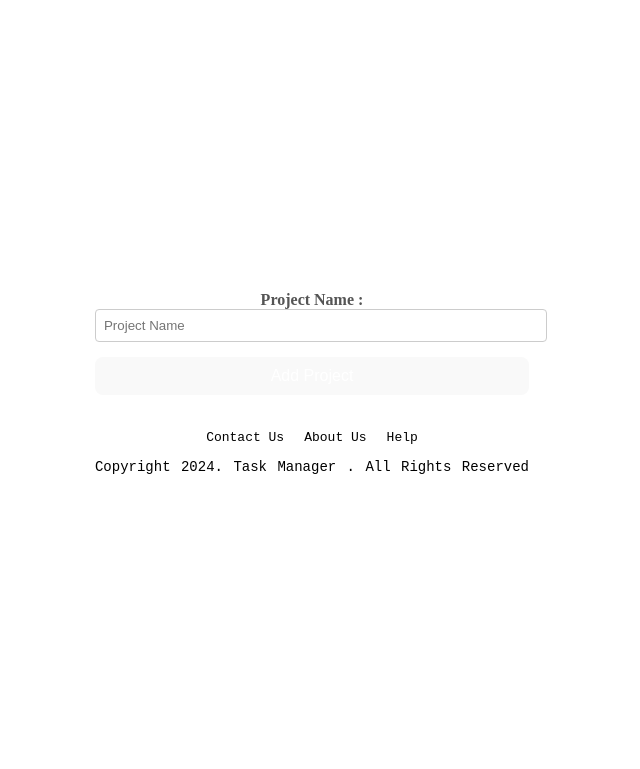
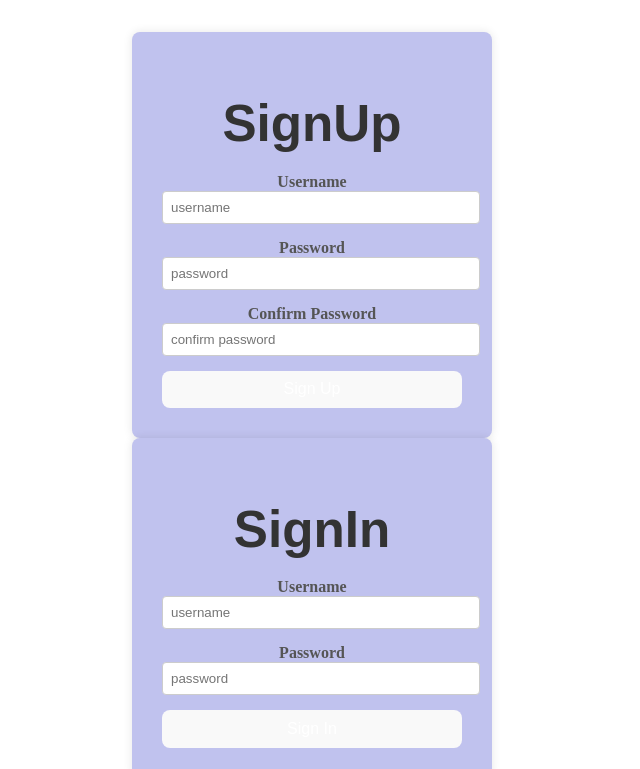
Before and after one commit to AliHussain-arch/TASK-MANAGER, a React (Vite) app in the folder FRONTEND/: page / in a window 1280 px wide. Shown: the top 769 px of the page, without its empty margins (328-968 px from the left). Built offline with nearby package versions, Linux system fonts and the light colour scheme; no server answers.

Commit message:
remov/* display: flex; */

```diff
--- a/FRONTEND/src/App.jsx
+++ b/FRONTEND/src/App.jsx
@@ -39,8 +39,8 @@ function App() {
   }
   return (
     <>
-      {/* <SignUp signUp={signUp}/> */}
-      {/* <SignIn/> */}
+      <SignUp signUp={signUp}/>
+      <SignIn/>
       <ProjectForm/>
       <Footer/>
 
--- a/FRONTEND/src/components/Authentication/signIn/signIn.css
+++ b/FRONTEND/src/components/Authentication/signIn/signIn.css
@@ -2,7 +2,7 @@
 
 .container {
     width: 80%;
-    max-width: 600px;
+    max-width: 300px;
     margin: 0 auto;
     padding: 30px;
     background-color: #c0c2ee;
--- a/FRONTEND/src/components/Authentication/signUp/signUp.css
+++ b/FRONTEND/src/components/Authentication/signUp/signUp.css
@@ -2,7 +2,7 @@
 
 .container {
     width: 80%;
-    max-width: 600px;
+    max-width: 300px;
     margin: 0 auto;
     padding: 30px;
     background-color: #c0c2ee;
--- a/FRONTEND/src/components/SemanticComponents/footer/footer.css
+++ b/FRONTEND/src/components/SemanticComponents/footer/footer.css
@@ -1,7 +1,6 @@
 
 /* footer css*/
 footer{
-    background: #ffffff;
     height: auto;
     display: flex;
     width: 100%;
--- a/FRONTEND/src/index.css
+++ b/FRONTEND/src/index.css
@@ -11,7 +11,7 @@ a:hover {
 
 body {
   margin: 0;
-  display: flex;
+  /* display: flex; */
   place-items: center;
   min-width: 320px;
   min-height: 100vh;
```
Also changed, not shown: FRONTEND/src/App.css (line endings or trailing spaces).
